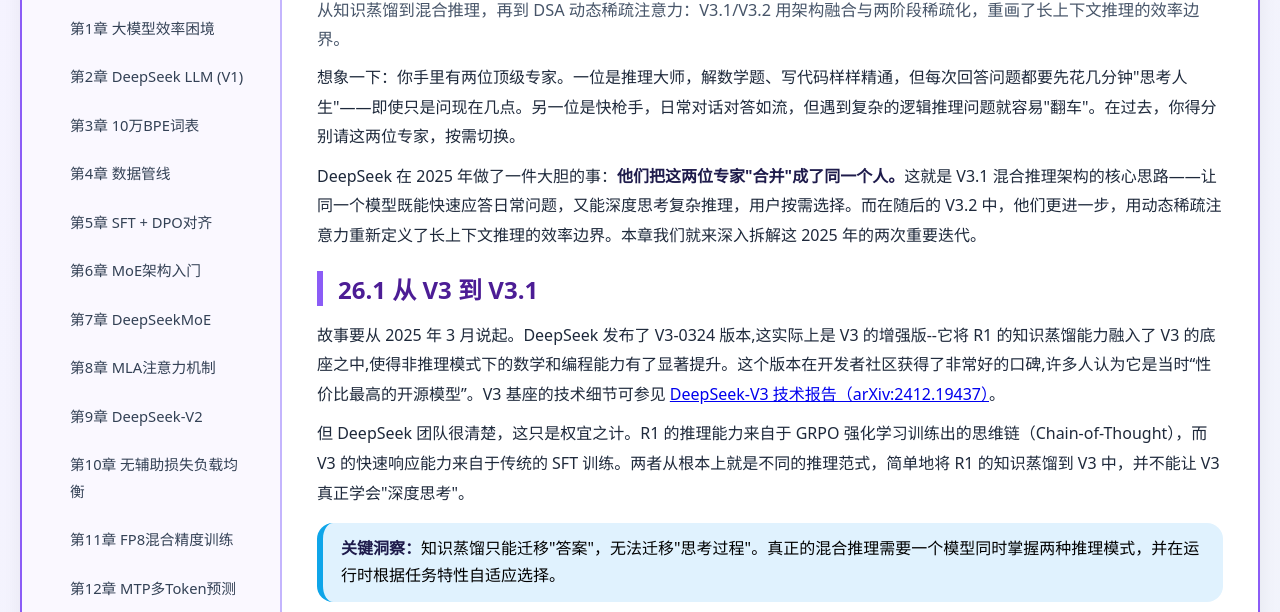
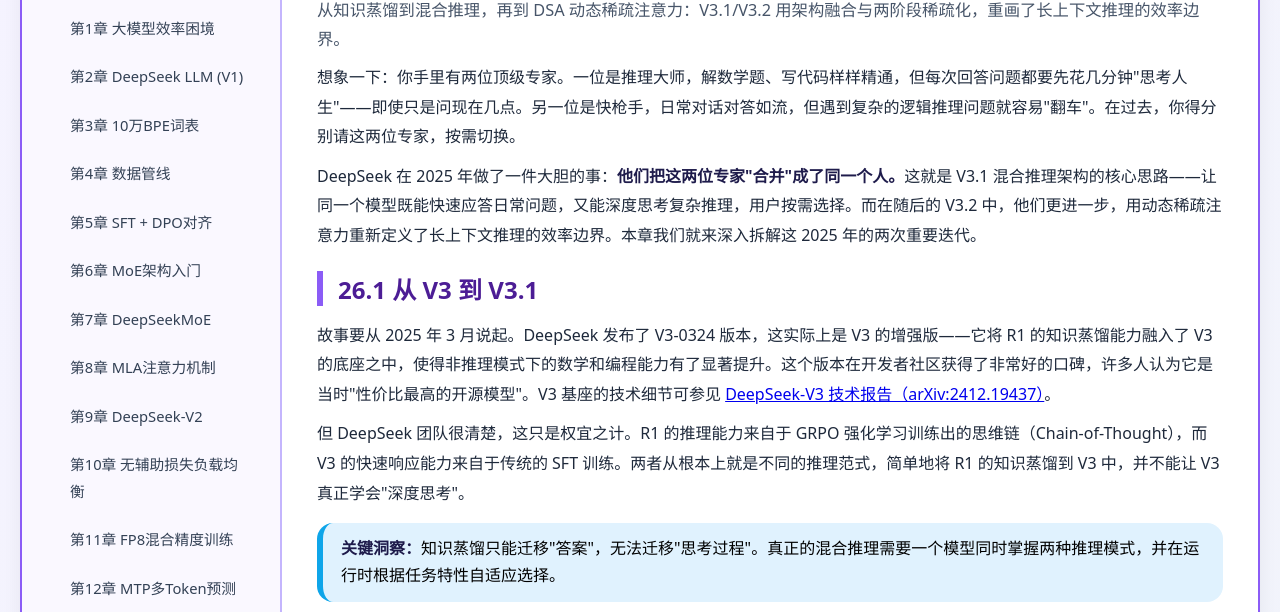
Before and after one commit to 1998x-stack/deepseek-tutorial, a plain HTML site: page 26.html in a window 1280 px wide. Shown: the part 117-729 px from the top of the page. Drawn offline with Linux system fonts and the light colour scheme.

Commit message:
fix(deepseek-tutorial): 还原第26章正文全角标点，仅保留引用补充

```diff
--- a/26.html
+++ b/26.html
@@ -55,7 +55,7 @@
 
         <h2>26.1 从 V3 到 V3.1</h2>
 
-        <p>故事要从 2025 年 3 月说起。DeepSeek 发布了 V3-0324 版本,这实际上是 V3 的增强版--它将 R1 的知识蒸馏能力融入了 V3 的底座之中,使得非推理模式下的数学和编程能力有了显著提升。这个版本在开发者社区获得了非常好的口碑,许多人认为它是当时“性价比最高的开源模型”。V3 基座的技术细节可参见 <a href="https://arxiv.org/abs/2412.19437">DeepSeek-V3 技术报告（arXiv:2412.19437）</a>。</p>
+        <p>故事要从 2025 年 3 月说起。DeepSeek 发布了 V3-0324 版本，这实际上是 V3 的增强版——它将 R1 的知识蒸馏能力融入了 V3 的底座之中，使得非推理模式下的数学和编程能力有了显著提升。这个版本在开发者社区获得了非常好的口碑，许多人认为它是当时"性价比最高的开源模型"。V3 基座的技术细节可参见 <a href="https://arxiv.org/abs/2412.19437">DeepSeek-V3 技术报告（arXiv:2412.19437）</a>。</p>
 
         <p>但 DeepSeek 团队很清楚，这只是权宜之计。R1 的推理能力来自于 GRPO 强化学习训练出的思维链（Chain-of-Thought），而 V3 的快速响应能力来自于传统的 SFT 训练。两者从根本上就是不同的推理范式，简单地将 R1 的知识蒸馏到 V3 中，并不能让 V3 真正学会"深度思考"。</p>
 
```
